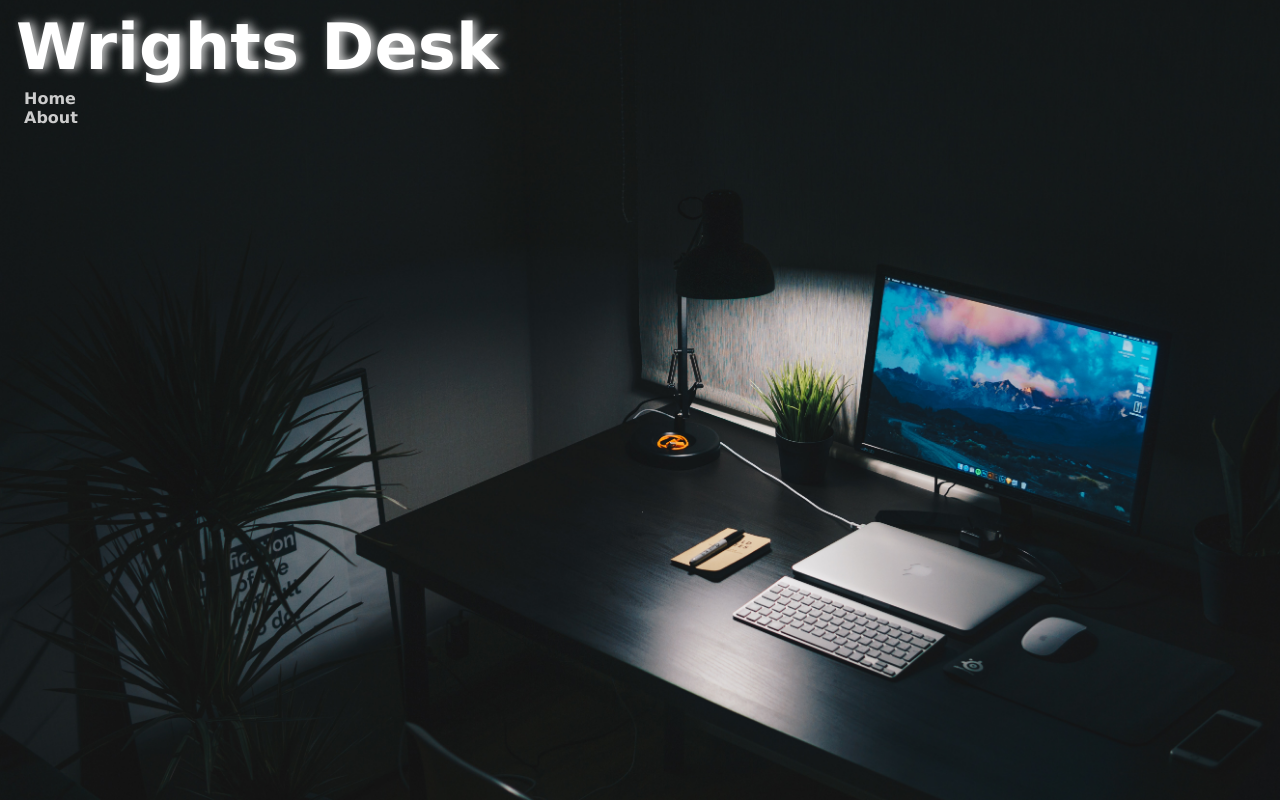
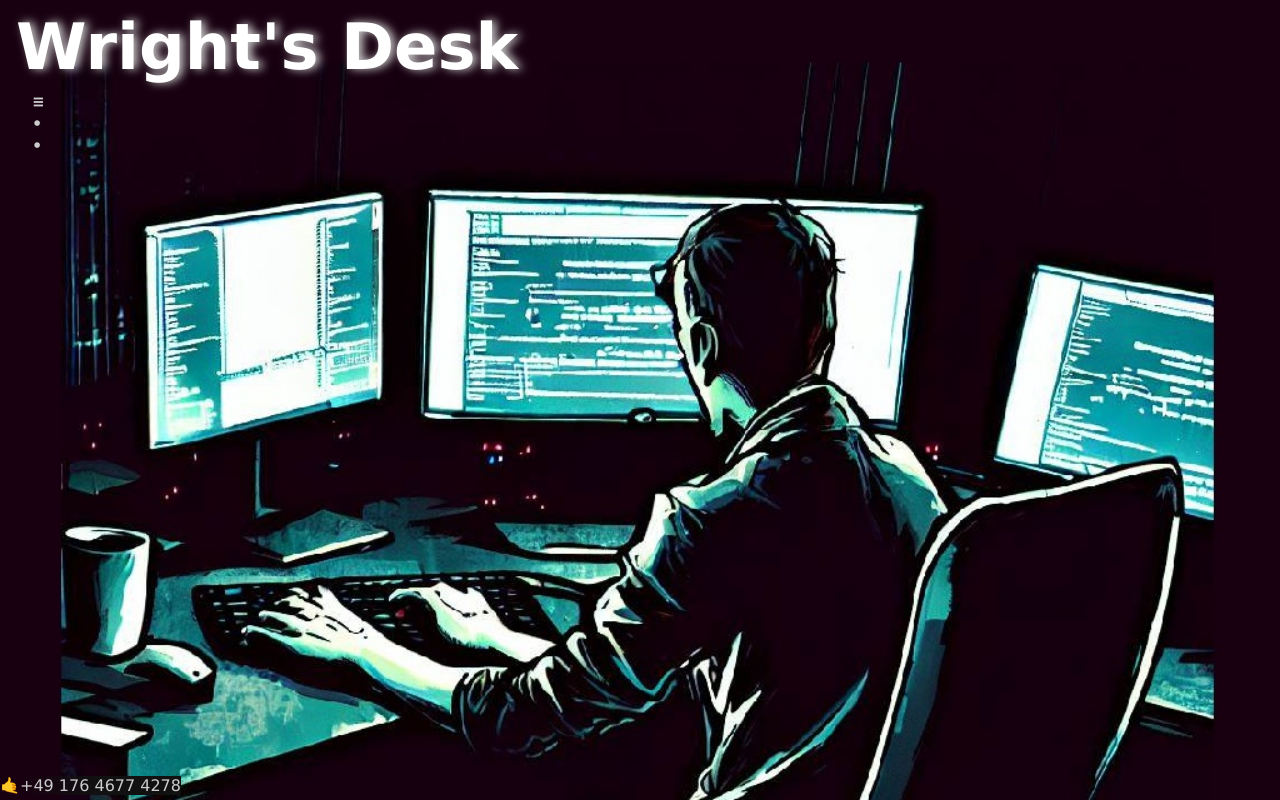
Before and after one commit to vrw-GH/WD-Home, a PHP site: page /builds/_current/desktop.php in a window 1280 px wide. Run offline with PHP 8.4, Linux system fonts and the light colour scheme.

Commit message:
upd
after dev merge

```diff
--- a/builds/_current/desktop.php
+++ b/builds/_current/desktop.php
@@ -1,46 +1,49 @@
 <!DOCTYPE html>
 <html lang="en">
+
+<?php include_once "resources/site_data.php";
+?>
 
 <head>
    <meta charset="UTF-8">
    <!-- <meta http-equiv="X-UA-Compatible" content="IE=edge"> -->
    <meta name="viewport" content="width=device-width, initial-scale=1.0">
-   <title>Wrights Desk</title>
+
+   <title><?= $site_title ?></title>
 
    <style>
    * {
       background-color: transparent;
       margin: 0;
       padding: 0;
-      font-family: Verdana, Geneva, Tahoma, sans-serif;
-      color: #ccc;
+      font-family: <?=$font_family ?>;
+      color: <?=$font_color ?>;
    }
 
    a {
       text-decoration: none;
+      background: linear-gradient(90deg, transparent, <?=$body_backcolor ?>, <?=$body_backcolor ?>);
       border: 0px solid transparent;
-      /* border-radius: 8px; */
    }
 
    a:focus {
-      /* border: 2px solid transparent; */
-      background: linear-gradient(90deg, #ccc, transparent, transparent, transparent);
-      color: #fff;
+      background: linear-gradient(90deg, <?=$font_color ?>, transparent, transparent, <?=$body_backcolor ?>);
+      color: <?=$highlight_color ?>;
    }
 
    a:hover {
-      /* color: #fff; */
-      color: red;
+      color: <?=$link_color ?>;
    }
 
    body {
       height: 100vh;
-      background-color: #111;
-      background-image: url("resources/images/nikita-kachanovsky-OVbeSXRk_9E-unsplash.jpg");
+      background-color: <?=$body_backcolor ?>;
+      background-image: url(<?= $main_background ?>);
       background-attachment: local;
       background-repeat: no-repeat;
       background-size: cover;
-      background-position: bottom;
+      max-width: calc(100% - 1.5rem);
+      background-position: top;
    }
 
    .headlines {
@@ -48,97 +51,126 @@
    }
 
    .headlines:hover {
-      color: #fff;
+      color: <?=$highlight_color ?>;
    }
 
    .hl1 {
       padding: 10px 0 5px 1rem;
-      text-shadow: #ccc 4px 0 10px;
+      text-shadow: <?=$font_color ?> 4px 0 10px;
       font-size: min(4rem, 4em, 6vw);
       font-weight: 800;
    }
 
    .hl2 {
-      padding: 0 0 0 1.5rem;
+      padding-left: min(1.5rem, 3%);
       cursor: pointer;
-      width: 3.5rem;
+      width: 0.7em;
       overflow: hidden;
       white-space: nowrap;
+      z-index: 100;
+      position: absolute;
    }
 
    .hl2:hover {
-      color: #fff;
+      color: <?=$highlight_color ?>;
       width: auto;
       overflow: visible;
       white-space: normal;
    }
 
+   .hl2:focus {
+      background-color: <?=$highlight_color ?>;
+   }
+
    .row {
       display: flex;
-      width: calc(100% - 2rem - 10px);
-      margin-left: 1.5rem;
+      width: calc(100%);
+      margin-left: 0.5rem;
+      margin-right: 1.0rem;
    }
 
    .col-left {
-      width: max(1em, 10vw);
+      width: max(1rem, 5vw);
       max-width: 200px;
+      min-width: 2em;
       background-color: transparent;
    }
 
    .col-right {
-      margin-right: 2rem;
+      margin-right: 0.1rem;
       width: calc(100%);
-      height: 80vh;
-      /* background-color: green; */
+      height: calc(90vh - 3rem);
       background-color: transparent;
+      /* border: 1px solid green; */
    }
    </style>
 
    <style>
-   .dropdown {
+
+   .navbar-tags {
+      list-style-position: inside;
+      list-style-type: none;
+      padding-top: 3px;
+      margin-left: 0;
+   }
+
+   .navbar-tags>.dropdown {
       display: none
    }
 
-   .navbar-list li:focus>.dropdown {
+   .navbar-tags>li:focus>.dropdown {
       display: block;
-      color: #fff;
-   }
-
-   .navbar-tags {
-      padding: 0;
-      list-style-type: none;
+      color: <?=$highlight_color ?>;
    }
    </style>
 
    <style>
    iframe[name=viewport] {
+
+      display: flex;
+      z-index: 0;
       width: 100%;
       border: none;
-      height: calc(100% - 2rem);
-      /* border-radius: 200px 200px 0 0; */
+      border-radius: 6px;
+      backdrop-filter: blur(4px);
    }
 
    iframe[name=viewport]:hover {
-      backdrop-filter: blur(4px);
-      backdrop-filter: brightness(20%);
+      /* background-color: white; */
    }
+   </style>
 
-   iframe[name=viewport]:has(body) {
-      border: 2px solid red;
+   <style>
+   footer {
+      display: flex;
+      justify-content: left;
+      width: 100%;
+      position: absolute;
+      bottom: 5px;
+
    }
    </style>
 </head>
 
+
+
 <body>
+
+   <?php
+   $viewport_style = 'height:0';
+   ?>
+
    <div class="headlines hl1">
-      Wrights Desk
+      <?= $site_title ?>
    </div>
-   <!-- <div class="headline hl2">
-      <span><a href="."><b>≡ Home</b>&emsp;···&emsp; My Digital Workshop</a></span>
-   </div> -->
+   <row class="row">
+      <column class="col-left">
+         <div>
             <ul class="headlines hl2 navbar-list ">
-      <li class="navbar-tags"><span><a href="about:blank" target="viewport"><b>Home</b>&emsp;···&emsp; The Wright's
-               Digital Workshop</a></span>
+               <li class="navbar-tags">
+                  <span><a href="about:blank" target="viewport" onclick="$viewport_style = 'height:0;'">
+                        <b>≡&nbsp;Home</b>&emsp;··· The Wright's Digital Workshop
+                     </a></span>
                   <ul class="dropdown">
                      <li><a href="#me">Me</a></li>
                   </ul>
@@ -146,21 +178,36 @@
                      <li><a href="">Gallery</a></li>
                   </ul>
                </li>
-      <li class="navbar-tags"><span><a href="https://vrw-gh.github.io/vrw-GH"
-               target="viewport"><b>About</b>&emsp;···&emsp; About Me</a></span>
+               <li class="navbar-tags">
+                  <span><a href="https://vrw-gh.github.io/vrw-GH" target="viewport"
+                        onclick="$viewport_style = 'height:100%;background-color:rgba(255,255,255,0.9); scroll:none'">
+                        <b>•&nbsp;About</b>&emsp;··· About Me
+                     </a></span>
+               </li>
+               <li class="navbar-tags">
+                  <span><a href="resources/images/tintin-characters.jpg" target="viewport" type="image/jpg"
+                        onclick="$viewport_style = 'height:100%;'">
+
+                        <b>•&nbsp;Other</b>&emsp;··· Other Stuff
+                     </a></span>
                </li>
             </ul>
-   <row class="row">
-      <column class="col-left">
+         </div>
+
 
       </column>
       <column class="col-right">
-         <iframe name="viewport" src="" frameborder="0" title="viewport" height="0">
-            <!-- onload="this.Set(height='500')" -->
+         <iframe name="viewport" src="about:blank" frameborder="0" title="viewport" height="0"
+            onLoad="this.style=$viewport_style">
          </iframe>
       </column>
    </row>
 
+   <footer>
+      🤙 <a href="tel:+4917646774278">+49 176 4677 4278</a>
+   </footer>
+
+
 </body>
 
 </html>
--- a/builds/_current/index.html
+++ b/builds/_current/index.html
@@ -16,6 +16,7 @@
       iframe[id=desktop] {
          width: 100%;
          height: 99.5vh;
+
       }
    </style>
 
--- /dev/null
+++ b/builds/_current/resources/site_data.php
@@ -0,0 +1,11 @@
+<?php
+
+$site_title = "Wright's Desk";
+
+$main_background = "resources/images/_92e566b6-5988-4edc-9d50-2fe7019f18cd.jpg";
+$body_backcolor = "#111";
+
+$font_family = "Verdana, Geneva, Tahoma, sans-serif";
+$font_color = "#ccc";
+$highlight_color = "#fff";
+$link_color = "red";
```
Also changed, not shown: builds/_current/resources/images/_92e566b6-5988-4edc-9d50-2fe7019f18cd.jpg (added), builds/_current/resources/images/nikita-kachanovsky-OVbeSXRk_9E-unsplash.jpg (deleted), builds/_current/resources/images/tintin-characters.jpg (added). Lines whose indentation alone changed are shown as unchanged.
